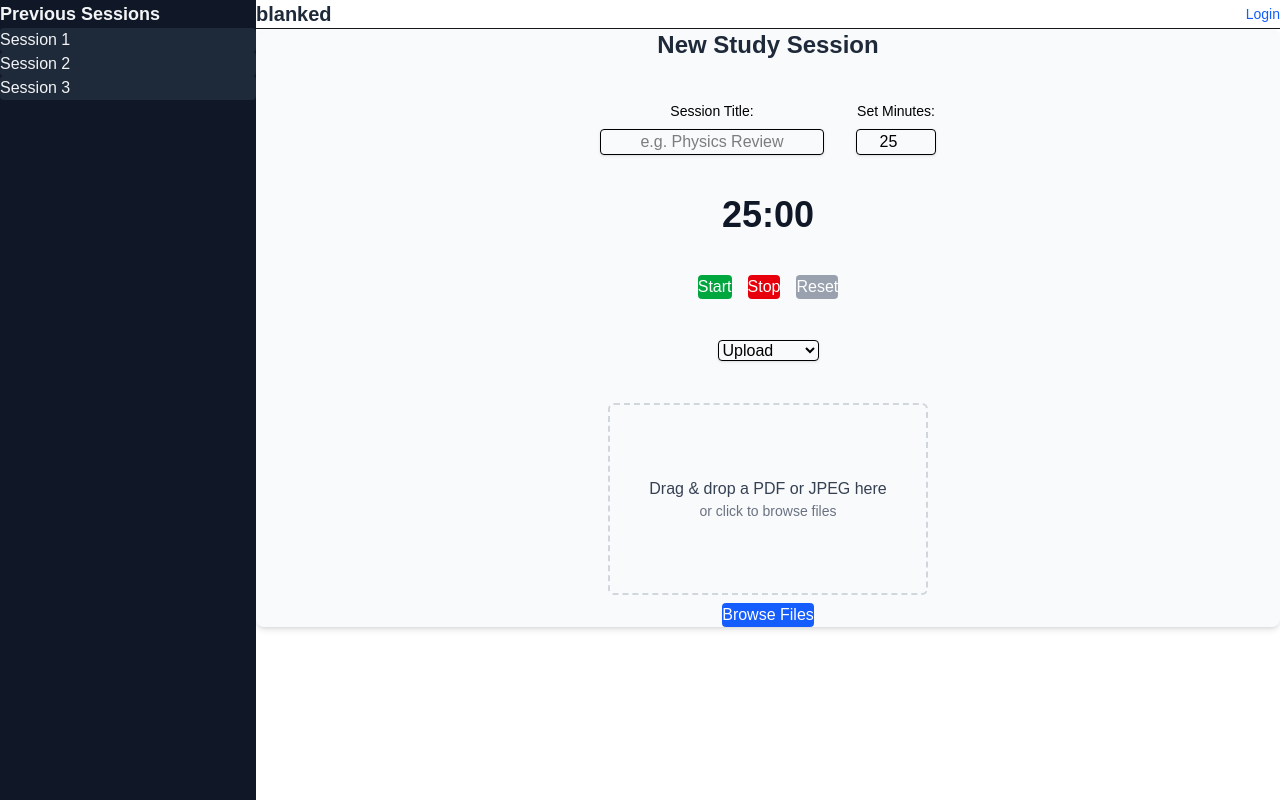
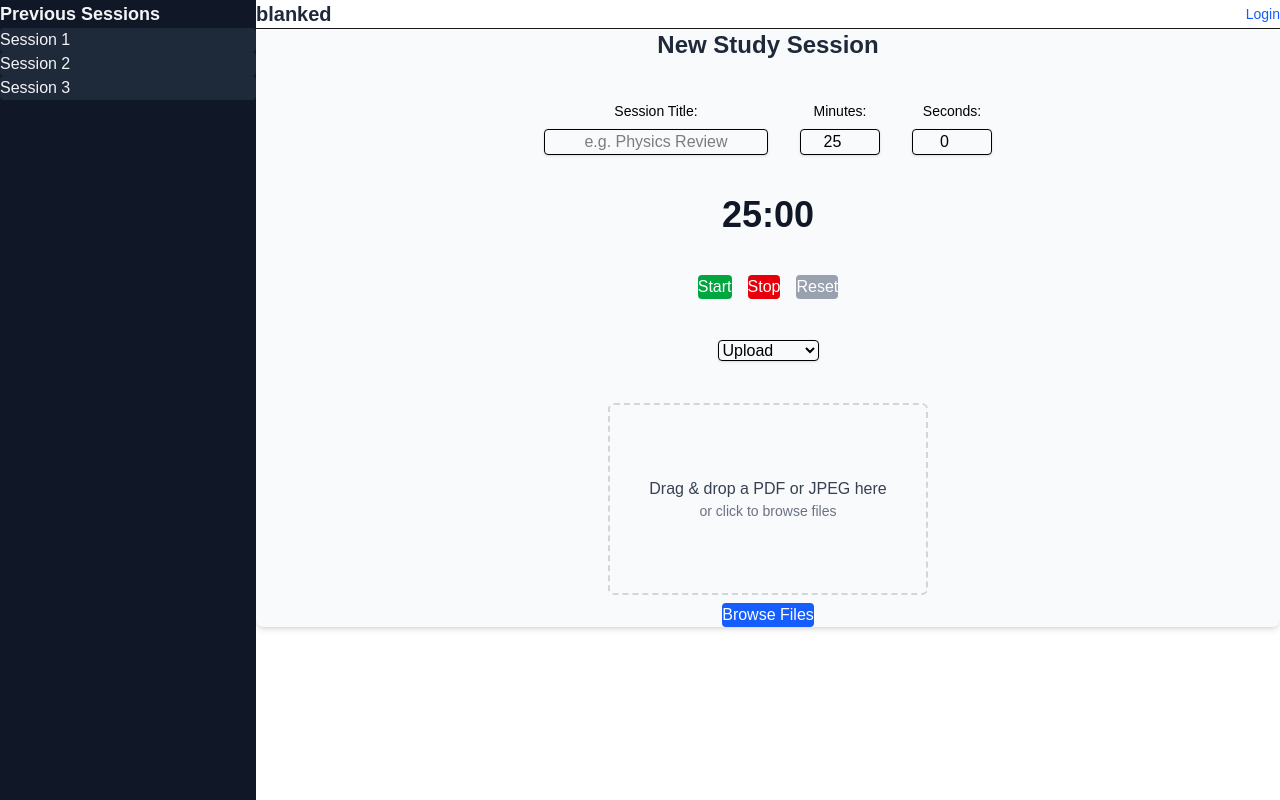
Before and after one commit to Daiyan-Zubaier/study-budy, a Next.js app in the folder frontend/: page /session in a window 1280 px wide. Built offline with nearby package versions, Linux system fonts and the light colour scheme.

Commit message:
added minuetes

```diff
--- a/frontend/src/app/session/page.tsx
+++ b/frontend/src/app/session/page.tsx
@@ -6,6 +6,7 @@ import Flashcards from "../components/Flashcards";
 
 export default function SessionPage() {
   const [inputMinutes, setInputMinutes] = useState(25); // default 25 min
+  const [inputSeconds, setInputSeconds] = useState(0);
   const [secondsLeft, setSecondsLeft] = useState(25 * 60);
   const [running, setRunning] = useState(false);
   const intervalRef = useRef<NodeJS.Timeout | null>(null);
@@ -35,15 +36,22 @@ export default function SessionPage() {
   };
 
   const resetTimer = () => {
-    setSecondsLeft(inputMinutes * 60);
+    setSecondsLeft(inputMinutes * 60 + inputSeconds);
     setRunning(false);
     if (intervalRef.current) clearInterval(intervalRef.current);
   };
 
   const handleMinutesChange = (e: React.ChangeEvent<HTMLInputElement>) => {
-    const val = Math.max(1, Number(e.target.value));
+    const val = Math.max(0, Number(e.target.value));
     setInputMinutes(val);
-    setSecondsLeft(val * 60);
+    setSecondsLeft(val * 60 + inputSeconds);
+  };
+
+  const handleSecondsChange = (e: React.ChangeEvent<HTMLInputElement>) => {
+    let val = Math.max(0, Number(e.target.value));
+    if (val > 59) val = 59; // cap at 59 seconds
+    setInputSeconds(val);
+    setSecondsLeft(inputMinutes * 60 + val);
   };
 
   let content: React.ReactNode = null;
@@ -78,7 +86,7 @@ export default function SessionPage() {
 
   return (
     <div className=" text-black flex flex-col items-center justify-center min-h-[70vh] gap-10 bg-gray-50 p-6 rounded-lg shadow-md">
-      <h1 className="text-2xl font-bold text-gray-800">New Study Session</h1>
+      <h1 className="text-2xl font-bold text-gray-800">{sessionTitle || "New Study Session"}</h1>
 
       {/* Session name + minutes */}
       <div className="flex flex-wrap items-end justify-center gap-8">
@@ -89,17 +97,35 @@ export default function SessionPage() {
             placeholder="e.g. Physics Review"
             value={sessionTitle}
             onChange={(e) => setSessionTitle(e.target.value)}
+            onKeyDown={(e) => {
+              if (e.key === "Enter") {
+                e.currentTarget.blur();
+              }
+            }}
             className="w-56 rounded border px-3 py-1 text-center shadow-sm focus:border-blue-500 focus:outline-none"
           />
         </div>
 
         <div className="flex flex-col items-center gap-2">
-          <label className="text-sm">Set Minutes:</label>
+          <label className="text-sm">Minutes:</label>
           <input
             type="number"
-            min={1}
+            min={0}
             value={inputMinutes}
             onChange={handleMinutesChange}
+            className="w-20 rounded border px-2 py-1 text-center shadow-sm focus:border-blue-500 focus:outline-none"
+            disabled={running}
+          />
+        </div>
+
+        <div className="flex flex-col items-center gap-2">
+          <label className="text-sm">Seconds:</label>
+          <input
+            type="number"
+            min={0}
+            max={59}
+            value={inputSeconds}
+            onChange={handleSecondsChange}
             className="w-20 rounded border px-2 py-1 text-center shadow-sm focus:border-blue-500 focus:outline-none"
             disabled={running}
           />
@@ -107,10 +133,9 @@ export default function SessionPage() {
       </div>
 
       <div className="text-4xl font-bold text-gray-900">
-        {Math.floor(secondsLeft / 60)
-          .toString()
-          .padStart(2, "0")}
-        :{(secondsLeft % 60).toString().padStart(2, "0")}
+        {Math.floor(secondsLeft / 60).toString().padStart(2, "0")}
+        :
+        {(secondsLeft % 60).toString().padStart(2, "0")}
       </div>
       <div className="flex gap-4">
         <button
```
